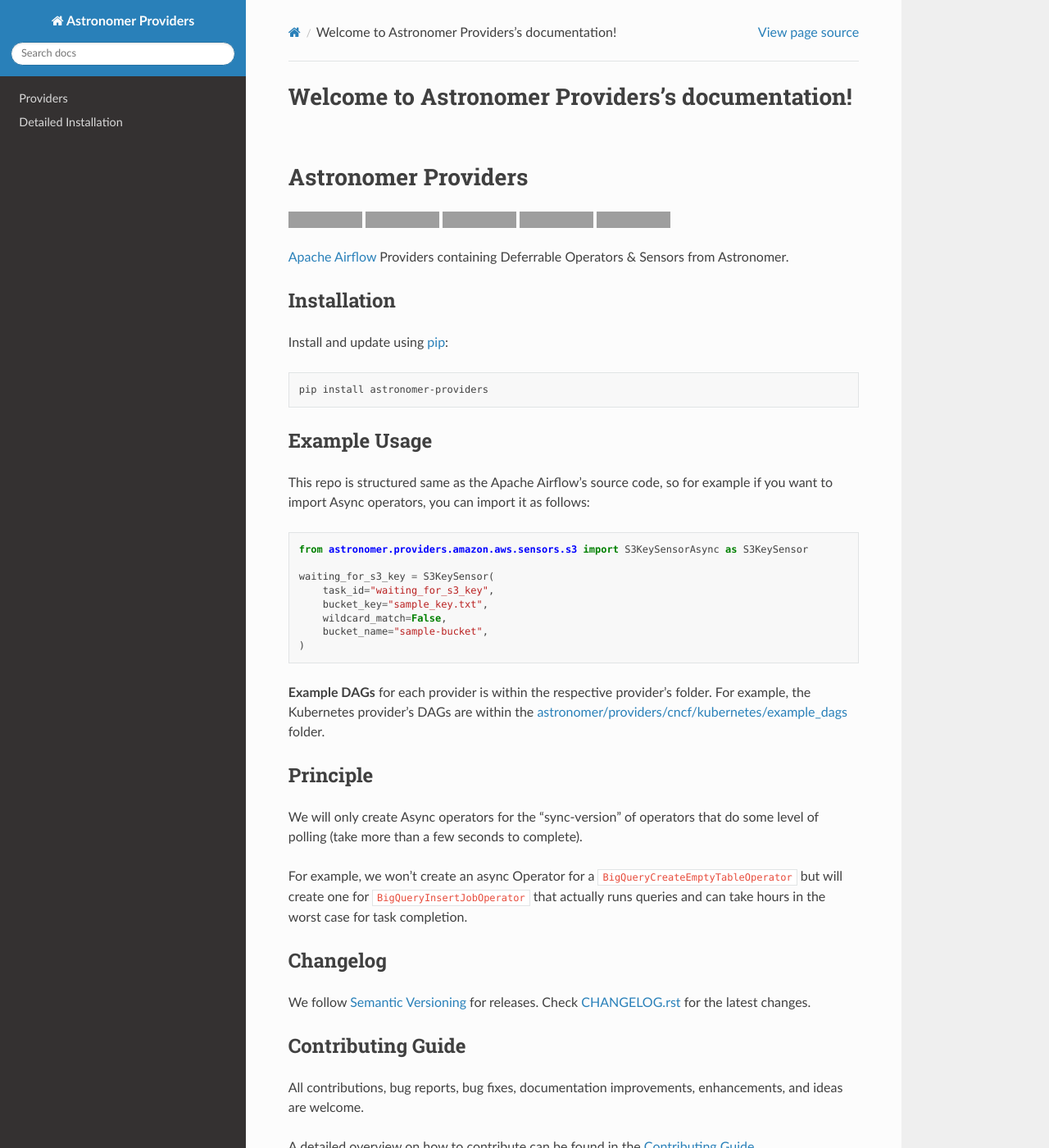
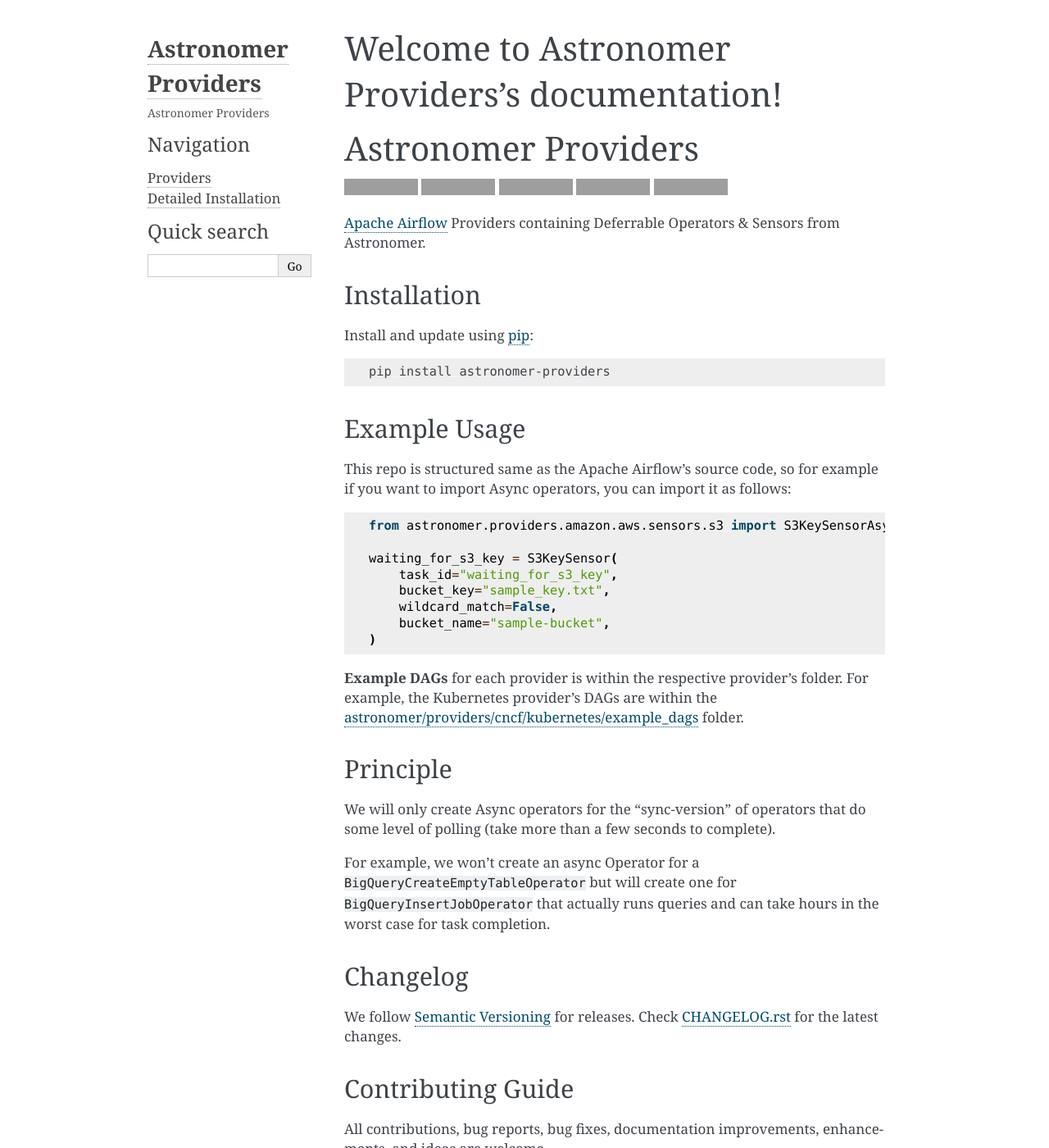
Before and after one commit to astronomer/astronomer-providers, a Sphinx documentation site: the page built from docs/index.rst, in a window 1280 px wide and 1400 px high. Shown: the whole window at 82% size. Built offline with Sphinx 7.4.7, drawn with Linux system fonts in a browser that asks for light colours; pages that are not in the unit, such as notebooks, are missing from menus; some of the changed text lies outside the part shown; grey boxes are pictures that could not be loaded.

Commit message:
Change the theme to alabaster

```diff
--- a/docs/conf.py
+++ b/docs/conf.py
@@ -36,6 +36,7 @@
     "sphinx.ext.viewcode",
     "sphinx.ext.intersphinx",
     "sphinx.ext.inheritance_diagram",
+    "sphinx.ext.napoleon",
 ]
 
 # Add any paths that contain templates here, relative to this directory.
@@ -44,12 +45,12 @@
 # If true, keep warnings as "system message" paragraphs in the built documents.
 keep_warnings = True
 
+# The master toctree document.
+master_doc = "index"
+
 # -- Options for HTML output ---------------------------------------------------
 # See: https://www.sphinx-doc.org/en/master/usage/configuration.html#options-for-html-output
 
-# The theme to use for HTML and HTML Help pages.  See the documentation for
-# a list of builtin themes.
-html_theme = "sphinx_airflow_theme"
 
 # List of patterns, relative to source directory, that match files and
 # directories to ignore when looking for source files.
@@ -62,8 +63,27 @@
 # The theme to use for HTML and HTML Help pages.  See the documentation for
 # a list of builtin themes.
 #
-html_theme = "sphinx_rtd_theme"
+html_theme = "alabaster"
 
+# Theme options are theme-specific and customize the look and feel of a theme
+# further.  For a list of options available for each theme, see the
+# documentation.
+#
+html_theme_options = {
+    "description": "Astronomer Providers",
+    "fixed_sidebar": True,
+}
+
+
+# Custom sidebar templates, maps document names to template names.
+#
+html_sidebars = {
+    "**": [
+        "about.html",
+        "navigation.html",
+        "searchbox.html",
+    ]
+}
 # Add any paths that contain custom static files (such as style sheets) here,
 # relative to this directory. They are copied after the builtin static files,
 # so a file named "default.css" will overwrite the builtin "default.css".
@@ -114,3 +134,9 @@
 
 # -- Options for ext.redirects -------------------------------------------------
 redirects_file = "redirects.txt"
+autoapi_python_use_implicit_namespaces = True
+autoapi_member_order = "groupwise"
+
+# Napoleon settings
+napoleon_google_docstring = True
+napoleon_numpy_docstring = False
```
